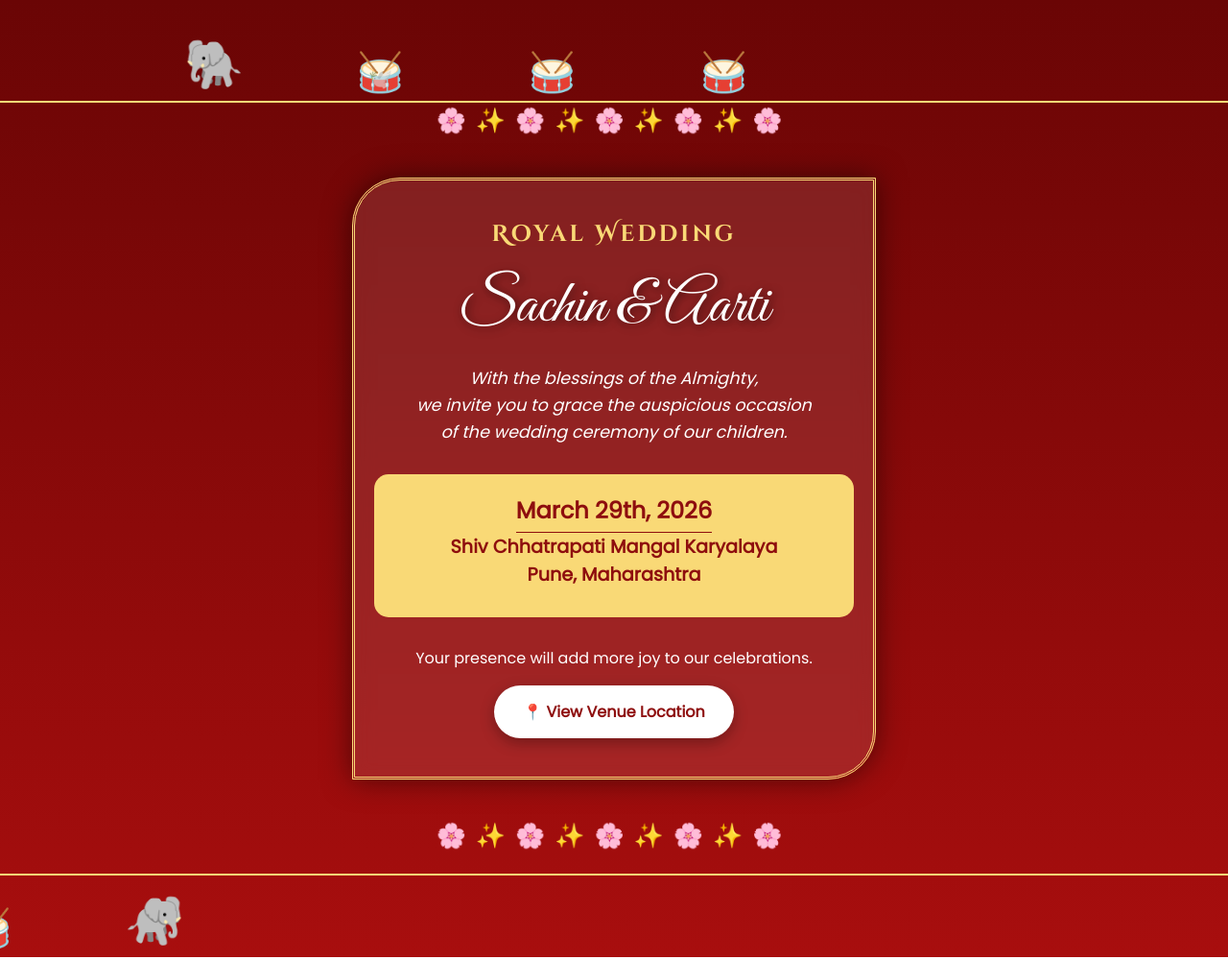
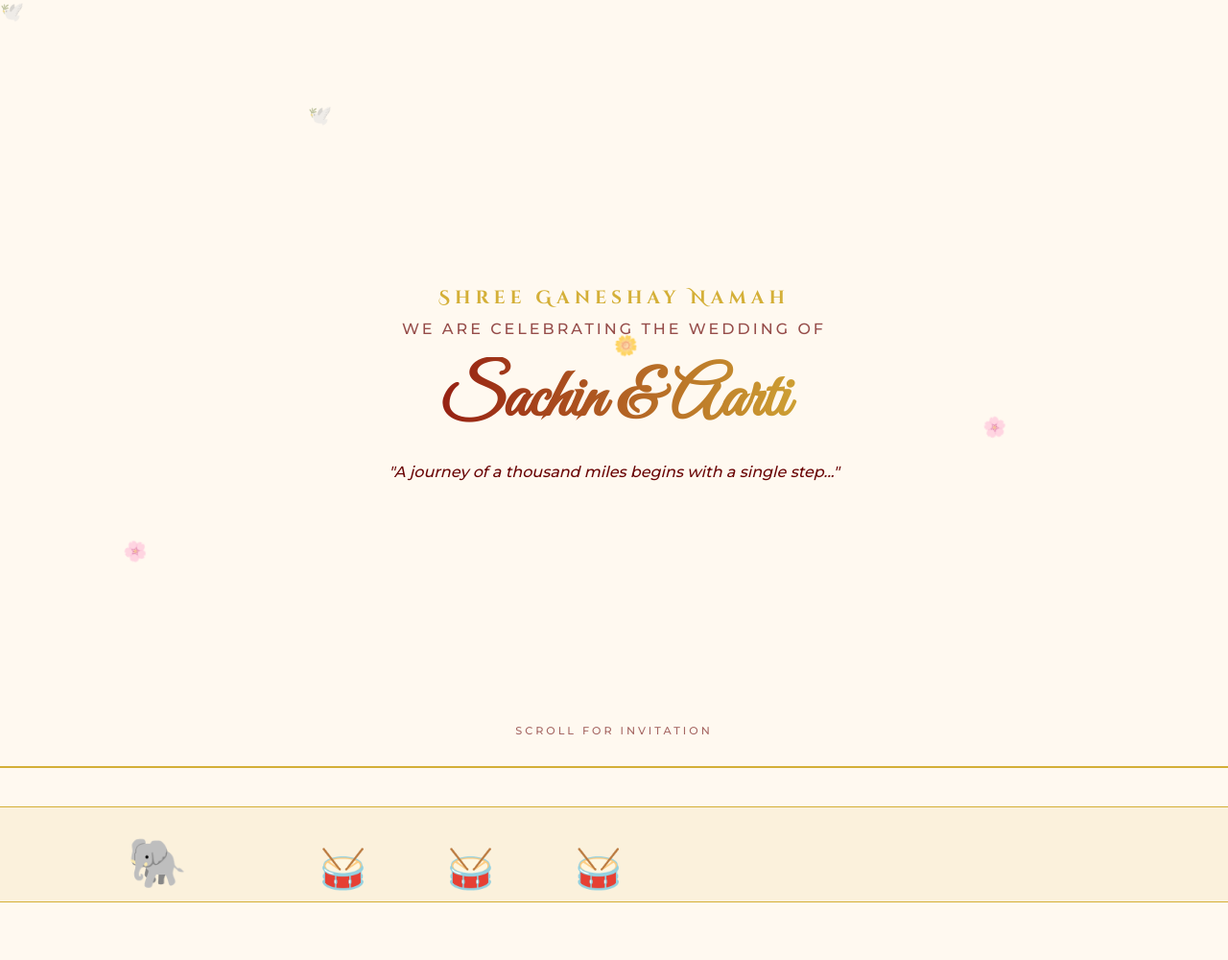
Before and after one commit to sachinarati/Invitation, a plain HTML site: page index.html in a window 1280 px wide. Shown: the top 1000 px of the page at 96% size. Drawn offline with Linux system fonts and the light colour scheme.

Commit message:
Update index.html

```diff
--- a/index.html
+++ b/index.html
@@ -5,147 +5,207 @@
     <meta name="viewport" content="width=device-width, initial-scale=1.0">
     <title>The Royal Wedding | Sachin & Aarti</title>
     <style>
-        @import url('https://fonts.googleapis.com/css2?family=Cinzel+Decorative:wght@700&family=Great+Vibes&family=Poppins:wght@300;400&display=swap');
+        @import url('https://fonts.googleapis.com/css2?family=Cinzel+Decorative:wght@700&family=Great+Vibes&family=Montserrat:wght@300;500&display=swap');
 
         :root {
-            --royal-gold: #f9d976;
-            --palace-red: #8e0e0e;
-            --marigold: #ff9f43;
+            --royal-gold: #d4af37;
+            --palace-red: #6a0505;
+            --cream: #fff9f0;
         }
 
+        * { margin: 0; padding: 0; box-sizing: border-box; }
+
         body {
-            margin: 0; padding: 0;
-            background: linear-gradient(to bottom, #6a0505, #a80e0e);
-            color: white;
-            font-family: 'Poppins', sans-serif;
+            background-color: var(--cream);
+            color: var(--palace-red);
+            font-family: 'Montserrat', sans-serif;
             overflow-x: hidden;
-            text-align: center;
         }
 
-        /* --- Animations: The Procession --- */
-
-        /* Birds Flying */
+        /* --- Ambient Animations --- */
         .bird {
-            position: absolute; font-size: 20px; z-index: 1;
-            animation: fly 15s linear infinite; opacity: 0.6;
+            position: fixed; font-size: 20px; z-index: 1;
+            animation: fly 20s linear infinite; opacity: 0.5;
         }
         @keyframes fly {
-            from { left: -10%; top: 10%; }
-            to { left: 110%; top: 5%; }
+            from { left: -10%; top: 15%; }
+            to { left: 110%; top: 10%; }
         }
 
-        /* Elephant Procession */
-        .procession-container {
-            width: 100%; height: 80px;
-            position: relative; overflow: hidden;
-            margin-top: 20px; border-bottom: 2px solid var(--royal-gold);
-            padding-bottom: 5px;
+        .flower {
+            position: fixed; top: -10%; font-size: 20px;
+            animation: fall 10s linear infinite; z-index: 1; opacity: 0.6;
+        }
+        @keyframes fall {
+            to { transform: translateY(110vh) rotate(360deg); }
         }
 
-        .elephant {
-            position: absolute; font-size: 50px;
-            bottom: 0; animation: walk 20s linear infinite;
+        /* --- Hero Section --- */
+        section {
+            height: 100vh;
+            display: flex;
+            flex-direction: column;
+            justify-content: center;
+            align-items: center;
+            text-align: center;
+            position: relative;
+            padding: 20px;
         }
 
-        .drummer {
-            position: absolute; font-size: 40px;
-            bottom: 0; animation: walk 20s linear infinite;
-            animation-delay: -2s;
+        .hero-bg {
+            background: linear-gradient(rgba(255,249,240,0.8), rgba(255,249,240,0.8));
+            border-bottom: 2px solid var(--royal-gold);
         }
 
+        .hero-content h2 {
+            font-family: 'Cinzel Decorative', serif;
+            letter-spacing: 5px;
+            font-size: 1.2rem;
+            color: var(--royal-gold);
+            margin-bottom: 10px;
+        }
+
+        .names {
+            font-family: 'Great Vibes', cursive;
+            font-size: 4.5rem;
+            margin: 20px 0;
+            background: linear-gradient(to right, #8e0e0e, #d4af37);
+            -webkit-background-clip: text;
+            -webkit-text-fill-color: transparent;
+        }
+
+        /* --- The Procession (Baraat) --- */
+        .baraat-container {
+            width: 100%; height: 100px;
+            position: relative; overflow: hidden;
+            background: rgba(212, 175, 55, 0.1);
+            border-top: 1px solid var(--royal-gold);
+            border-bottom: 1px solid var(--royal-gold);
+            margin: 40px 0;
+        }
+
+        .walker {
+            position: absolute; bottom: 10px;
+            animation: walk 25s linear infinite;
+        }
         @keyframes walk {
             from { left: -20%; }
-            to { left: 120%; }
+            to { left: 110%; }
         }
 
-        /* --- Invitation Card --- */
-        .main-card {
-            margin: 40px auto;
-            width: 90%; max-width: 500px;
-            background: rgba(255, 255, 255, 0.1);
-            backdrop-filter: blur(10px);
-            border: 3px double var(--royal-gold);
-            border-radius: 50px 0 50px 0;
-            padding: 40px 20px;
-            box-shadow: 0 0 30px rgba(0,0,0,0.5);
-            position: relative;
+        /* --- Details Section (Reveal) --- */
+        .reveal {
+            opacity: 0;
+            transform: translateY(50px);
+            transition: 1.5s all ease;
+        }
+        .reveal.active {
+            opacity: 1;
+            transform: translateY(0);
         }
 
-        h2 { font-family: 'Cinzel Decorative', cursive; color: var(--royal-gold); letter-spacing: 3px; margin: 0; }
-        .names { font-family: 'Great Vibes', cursive; font-size: 4rem; color: white; margin: 20px 0; text-shadow: 2px 2px 10px rgba(0,0,0,0.5); }
-
-        .inviting-text { font-style: italic; font-size: 1.1rem; margin-bottom: 30px; line-height: 1.6; }
-
-        .details-box {
-            background: var(--royal-gold);
-            color: var(--palace-red);
-            padding: 20px;
-            border-radius: 15px;
-            font-weight: bold;
-            margin-bottom: 30px;
+        .card {
+            background: white;
+            border: 1px solid var(--royal-gold);
+            padding: 50px 30px;
+            box-shadow: 0 15px 40px rgba(0,0,0,0.1);
+            border-radius: 5px;
+            max-width: 450px;
         }
 
-        .venue { font-size: 1.2rem; margin-bottom: 10px; }
-        .date { font-size: 1.5rem; border-bottom: 1px solid var(--palace-red); display: inline-block; padding-bottom: 5px; }
-
-        .btn {
-            background: #fff; color: var(--palace-red);
-            padding: 15px 30px; border-radius: 50px;
-            text-decoration: none; font-weight: bold;
-            display: inline-block; transition: 0.3s;
-            box-shadow: 0 5px 15px rgba(0,0,0,0.3);
+        .date-shloka {
+            font-family: 'Cinzel Decorative', serif;
+            font-size: 1.8rem;
+            color: var(--palace-red);
+            margin: 20px 0;
         }
 
-        .btn:hover { background: var(--marigold); color: white; transform: translateY(-3px); }
+        .map-btn {
+            display: inline-block;
+            margin-top: 30px;
+            padding: 15px 40px;
+            background: var(--palace-red);
+            color: white;
+            text-decoration: none;
+            letter-spacing: 2px;
+            font-weight: bold;
+            border-radius: 50px;
+            transition: 0.3s;
+        }
 
-        /* Traditional Hanging Ornaments (Toran) */
-        .toran { font-size: 25px; letter-spacing: 10px; margin-bottom: 10px; }
+        /* --- Scroll Indicator --- */
+        .scroll-down {
+            position: absolute; bottom: 30px;
+            font-size: 0.7rem; letter-spacing: 3px;
+            text-transform: uppercase; opacity: 0.6;
+            animation: bounce 2s infinite;
+        }
+        @keyframes bounce { 0%, 100% {transform: translateY(0);} 50% {transform: translateY(-10px);} }
 
+        @media (max-width: 600px) {
+            .names { font-size: 3.2rem; }
+            .date-shloka { font-size: 1.4rem; }
+        }
     </style>
 </head>
 <body>
 
     <div class="bird" style="animation-delay: 0s;">🕊️</div>
-    <div class="bird" style="animation-delay: 5s;">🕊️</div>
+    <div class="bird" style="animation-delay: 10s;">🕊️</div>
+    <div class="flower" style="left: 10%; animation-duration: 8s;">🌸</div>
+    <div class="flower" style="left: 50%; animation-duration: 12s;">🌼</div>
+    <div class="flower" style="left: 80%; animation-duration: 10s;">🌸</div>
 
-    <div class="procession-container">
-        <div class="elephant">🐘</div>
-        <div class="drummer">🥁</div>
-        <div class="drummer" style="animation-delay: -4s;">🥁</div>
-        <div class="drummer" style="animation-delay: -6s;">🥁</div>
+    <section class="hero-bg">
+        <div class="hero-content">
+            <h2>Shree Ganeshay Namah</h2>
+            <p style="letter-spacing: 3px; opacity: 0.7;">WE ARE CELEBRATING THE WEDDING OF</p>
+            <h1 class="names">Sachin & Aarti</h1>
+            <p style="font-style: italic;">"A journey of a thousand miles begins with a single step..."</p>
+        </div>
+        <div class="scroll-down">Scroll for Invitation</div>
+    </section>
+
+    <div class="baraat-container">
+        <div class="walker" style="font-size: 50px; animation-delay: 0s;">🐘</div>
+        <div class="walker" style="font-size: 40px; animation-delay: -3s;">🥁</div>
+        <div class="walker" style="font-size: 40px; animation-delay: -5s;">🥁</div>
+        <div class="walker" style="font-size: 40px; animation-delay: -7s;">🥁</div>
     </div>
 
-    <div class="toran">🌸✨🌸✨🌸✨🌸✨🌸</div>
+    <section>
+        <div class="card reveal">
+            <h2 style="font-family: 'Cinzel Decorative'; font-size: 1rem; color: var(--royal-gold);">SAVOUR THE MOMENT</h2>
+            <div class="date-shloka">29 . 03 . 2026</div>
+            <p style="font-weight: 500; margin-bottom: 20px;">At 11:30 AM onwards</p>
 
-    <div class="main-card">
-        <h2>Royal Wedding</h2>
-        <div class="names">Sachin & Aarti</div>
+            <p style="margin-bottom: 5px; opacity: 0.6;">VENUE</p>
+            <p style="font-weight: bold; letter-spacing: 1px;">Shiv Chhatrapati Mangal Karyalaya<br>Pune, Maharashtra</p>
 
-        <p class="inviting-text">
-            With the blessings of the Almighty, <br>
-            we invite you to grace the auspicious occasion <br>
-            of the wedding ceremony of our children.
-        </p>
+            <a href="https://maps.google.com" target="_blank" class="map-btn">VIEW LOCATION</a>
+        </div>
+    </section>
 
-        <div class="details-box">
-            <div class="date">March 29th, 2026</div>
-            <div class="venue">
-                Shiv Chhatrapati Mangal Karyalaya<br>
-                Pune, Maharashtra
-            </div>
-        </div>
+    <section style="height: 40vh; background: var(--palace-red); color: white;">
+        <p style="font-family: 'Great Vibes'; font-size: 2rem;">"Happily Ever After Begins..."</p>
+        <div style="margin-top: 20px; font-size: 0.7rem; opacity: 0.5; letter-spacing: 2px;">WITH LOVE, SACHIN & AARTI</div>
+    </section>
 
-        <p>Your presence will add more joy to our celebrations.</p>
-
-        <a href="https://maps.google.com" target="_blank" class="btn">📍 View Venue Location</a>
-    </div>
-
-    <div class="toran">🌸✨🌸✨🌸✨🌸✨🌸</div>
-
-    <div class="procession-container" style="border-top: 2px solid var(--royal-gold); border-bottom: none; transform: scaleX(-1);">
-        <div class="elephant" style="animation-delay: -10s;">🐘</div>
-        <div class="drummer" style="animation-delay: -12s;">🥁</div>
-    </div>
-
+    <script>
+        // Scroll Reveal Logic
+        function reveal() {
+            var reveals = document.querySelectorAll(".reveal");
+            for (var i = 0; i < reveals.length; i++) {
+                var windowHeight = window.innerHeight;
+                var elementTop = reveals[i].getBoundingClientRect().top;
+                if (elementTop < windowHeight - 100) {
+                    reveals[i].classList.add("active");
+                }
+            }
+        }
+        window.addEventListener("scroll", reveal);
+        // Trigger once on load
+        reveal();
+    </script>
 </body>
 </html>
```
